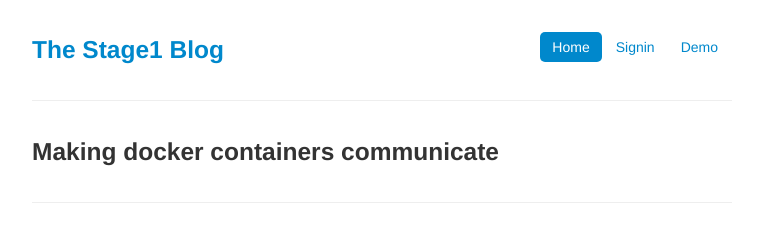
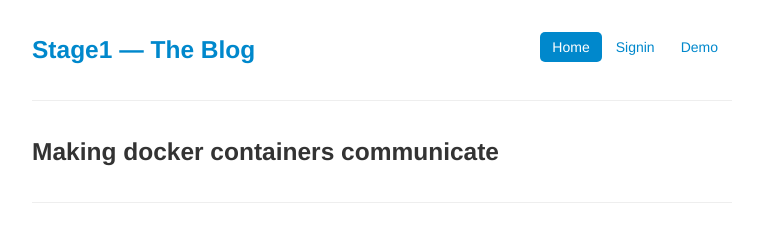
Before and after one commit to pborreli/blog-2, a Jekyll site: the page built from _posts/2013-11-15-making-docker-containers-communicate.md, in a window 1280 px wide. Shown: the top 230 px of the page, without its empty margins (258-1021 px from the left). Built offline with Jekyll 4.4.1, drawn with Linux system fonts in a browser that asks for light colours.

Commit message:
fixed header link

```diff
--- a/_layouts/post.html
+++ b/_layouts/post.html
@@ -17,7 +17,7 @@
                     <li><a href="/login/github">Signin</a></li>
                     <li><a href="/demo">Demo</a><li>
                 </ul>
-                <h3 class="muted"><a href="/">The Stage1 Blog</a></h3>
+                <h3 class="muted"><a href="{{ site.baseurl }}">Stage1 — The Blog</a></h3>
             </div>
 
             <hr />
--- a/index.html
+++ b/index.html
@@ -24,7 +24,7 @@ tags: [stage1, docker, symfony, php]
                     <li><a href="/login/github">Signin</a></li>
                     <li><a href="/demo">Demo</a><li>
                 </ul>
-                <h3 class="muted"><a href="/">The Stage1 Blog</a></h3>
+                <h3 class="muted"><a href="{{ site.baseurl }}">Stage1 — The Blog</a></h3>
             </div>
 
             <hr />
```
